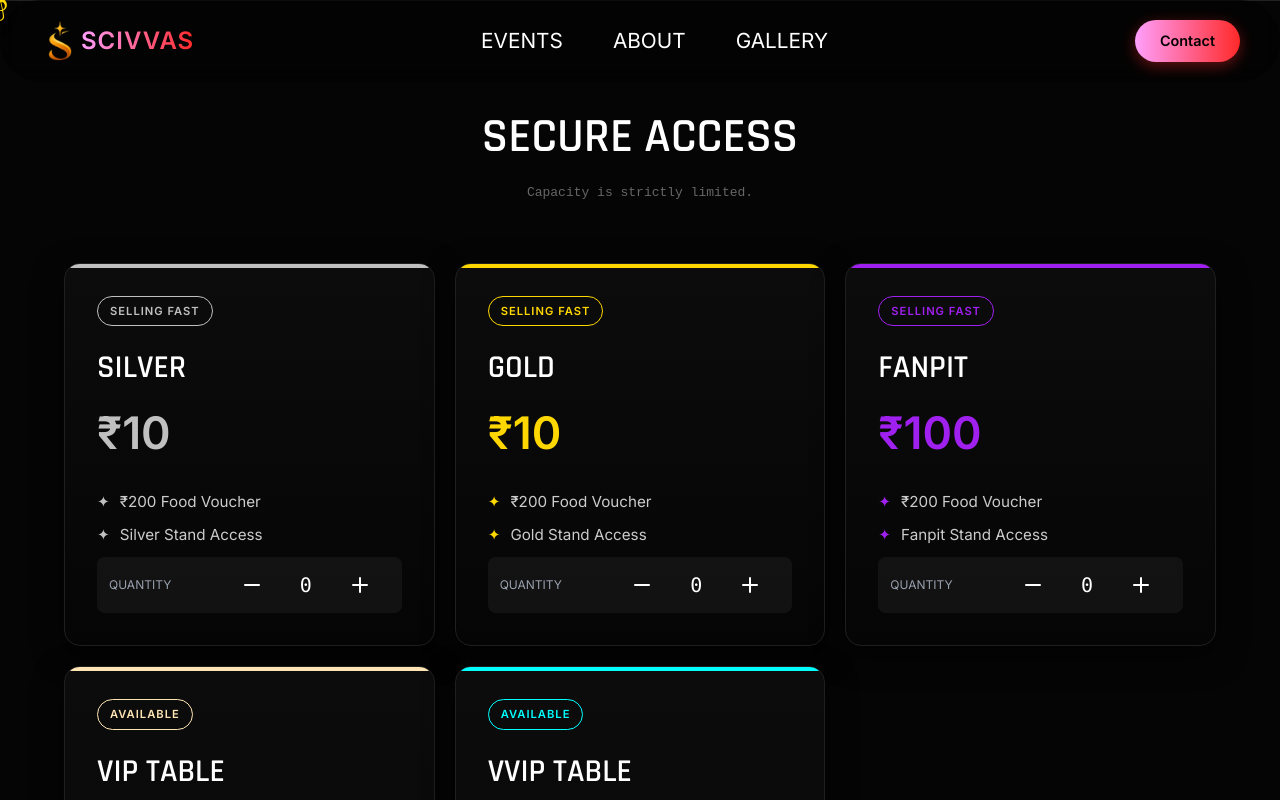
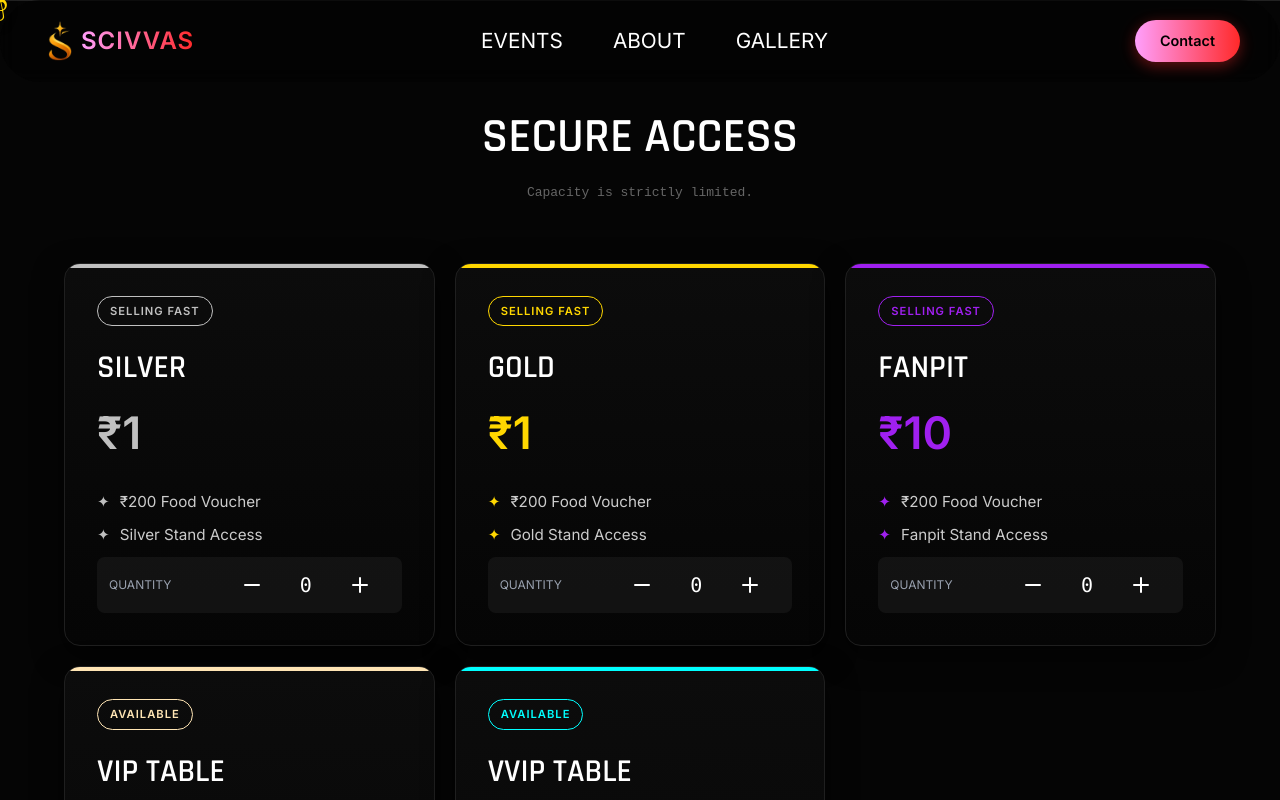
Before and after one commit to TROGER-VU/scivvas, a Next.js app: page /events/kafila in a window 1280 px wide. Built offline with nearby package versions, Linux system fonts and the light colour scheme.

Commit message:
switch to live mode

```diff
--- a/app/events/kafila/page.tsx
+++ b/app/events/kafila/page.tsx
@@ -21,7 +21,7 @@ export const EVENT_DATA = {
     {
       id: "silver",
       name: "SILVER",
-      price: "₹10",
+      price: "₹1",
       status: "SELLING FAST",
       features: ["₹200 Food Voucher", "Silver Stand Access"],
       accentColor: "#C0C0C0",
@@ -29,7 +29,7 @@ export const EVENT_DATA = {
     {
       id: "gold",
       name: "GOLD",
-      price: "₹10",
+      price: "₹1",
       status: "SELLING FAST",
       features: ["₹200 Food Voucher", "Gold Stand Access"],
       accentColor: "#FFD700",
@@ -37,7 +37,7 @@ export const EVENT_DATA = {
     {
       id: "fanpit",
       name: "FANPIT",
-      price: "₹100",
+      price: "₹10",
       status: "SELLING FAST",
       features: ["₹200 Food Voucher", "Fanpit Stand Access"],
       accentColor: "#A020F0",
@@ -45,7 +45,7 @@ export const EVENT_DATA = {
     {
       id: "vip",
       name: "VIP TABLE",
-      price: "₹100",
+      price: "₹10",
       status: "AVAILABLE",
       features: [
         "Limited for 4 people",
--- a/lib/event-data.ts
+++ b/lib/event-data.ts
@@ -5,10 +5,10 @@ export const EVENT_DATA = {
   date: "2026-01-03T00:00:00",
   location: "PAC Ground, Kanpur",
   tickets: [
-    { id: "silver", name: "SILVER", price: "₹10" },
-    { id: "gold", name: "GOLD", price: "₹10" },
-    { id: "fanpit", name: "FANPIT", price: "₹100" },
-    { id: "vip", name: "VIP TABLE", price: "₹100" },
+    { id: "silver", name: "SILVER", price: "₹1" },
+    { id: "gold", name: "GOLD", price: "₹1" },
+    { id: "fanpit", name: "FANPIT", price: "₹10" },
+    { id: "vip", name: "VIP TABLE", price: "₹10" },
     { id: "vvip", name: "VVIP TABLE", price: "₹100" }
   ]
 };
```
